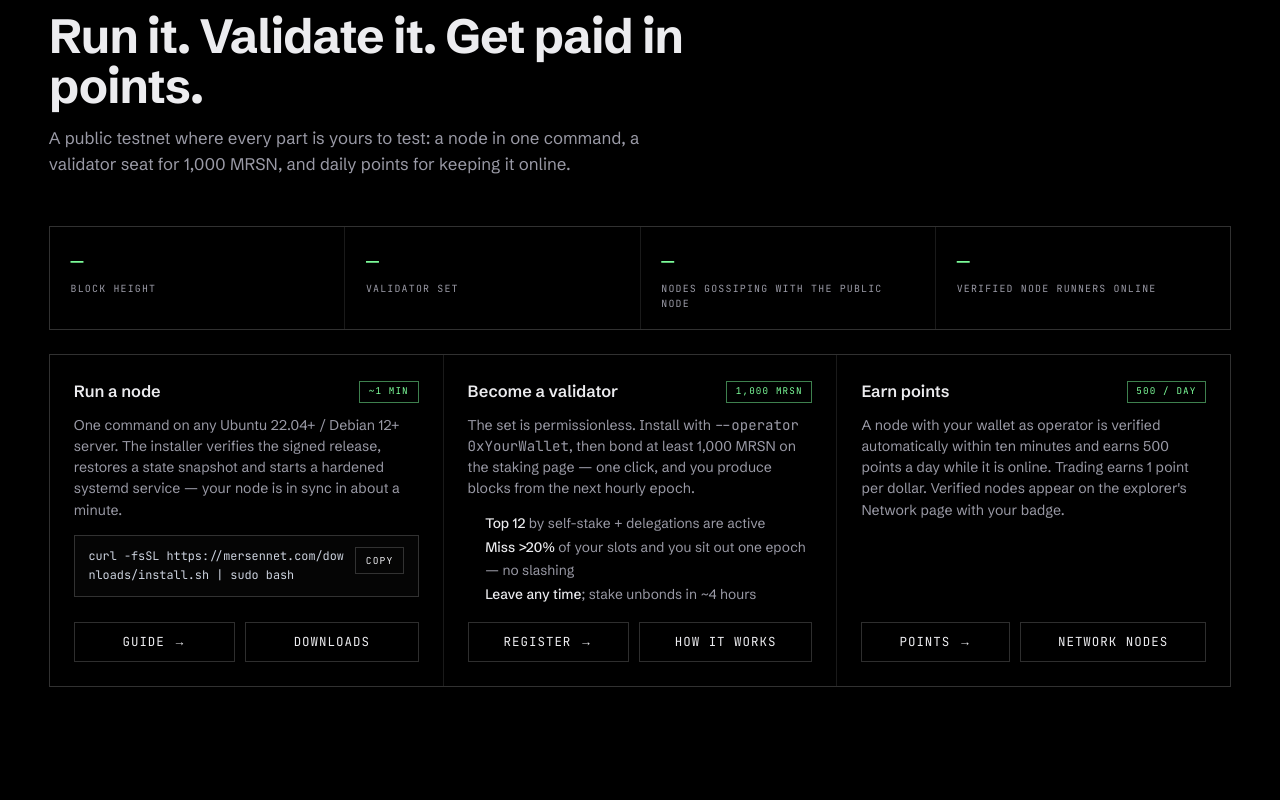
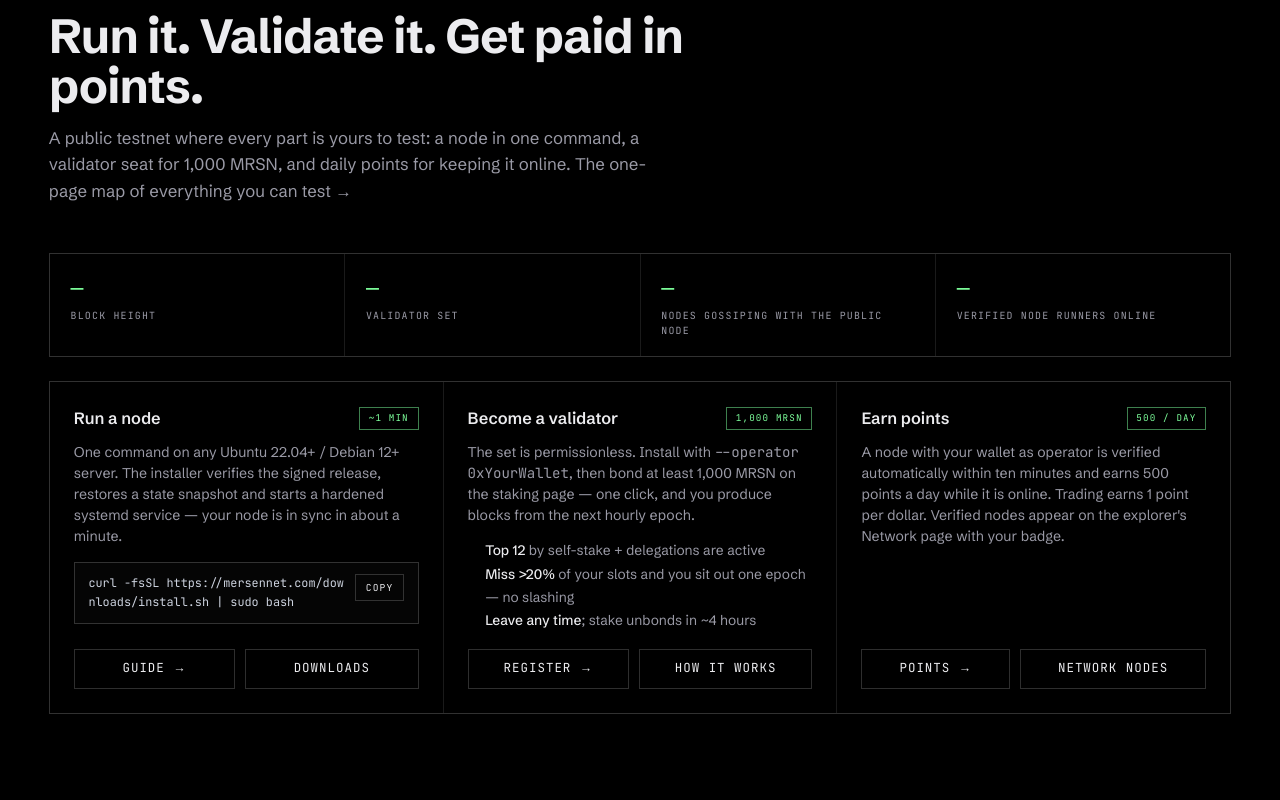
Before and after one commit to mersennet/website, a Next.js app: page / in a window 1280 px wide. Shown: the part 8240-9040 px from the top of the page. Built offline with nearby package versions, Linux system fonts and the light colour scheme; no server answers.

Commit message:
website: link the Operate section to the Test the Network page

```diff
--- a/app/components/Operate.tsx
+++ b/app/components/Operate.tsx
@@ -114,7 +114,10 @@
           <h2 className={styles.secTitle}>Run it. Validate it. Get paid in points.</h2>
           <p className={styles.secLead}>
             A public testnet where every part is yours to test: a node in one command, a
-            validator seat for 1,000 {SITE.symbol}, and daily points for keeping it online.
+            validator seat for 1,000 {SITE.symbol}, and daily points for keeping it online.{' '}
+            <a href={LINKS.testTheNetwork} target="_blank" rel="noopener noreferrer">
+              The one-page map of everything you can test →
+            </a>
           </p>
         </Reveal>
 
--- a/app/site.ts
+++ b/app/site.ts
@@ -34,5 +34,6 @@
   points: 'https://trade.mersennet.com/points',
   explorerNetwork: 'https://explorer.mersennet.com/#/network',
   explorerValidators: 'https://explorer.mersennet.com/#/validators',
+  testTheNetwork: 'https://docs.mersennet.com/getting-started/test-the-network/',
   installOneLiner: 'curl -fsSL https://mersennet.com/downloads/install.sh | sudo bash',
 } as const;
```
